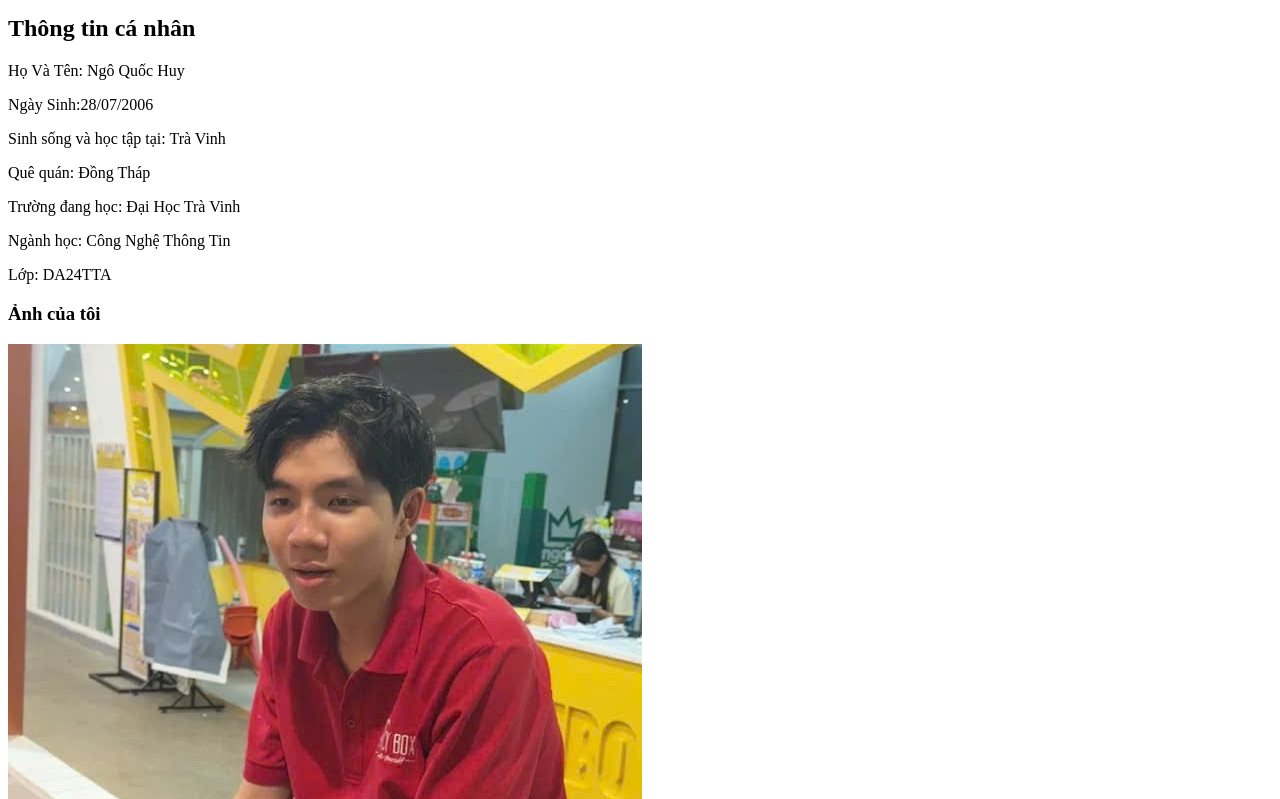
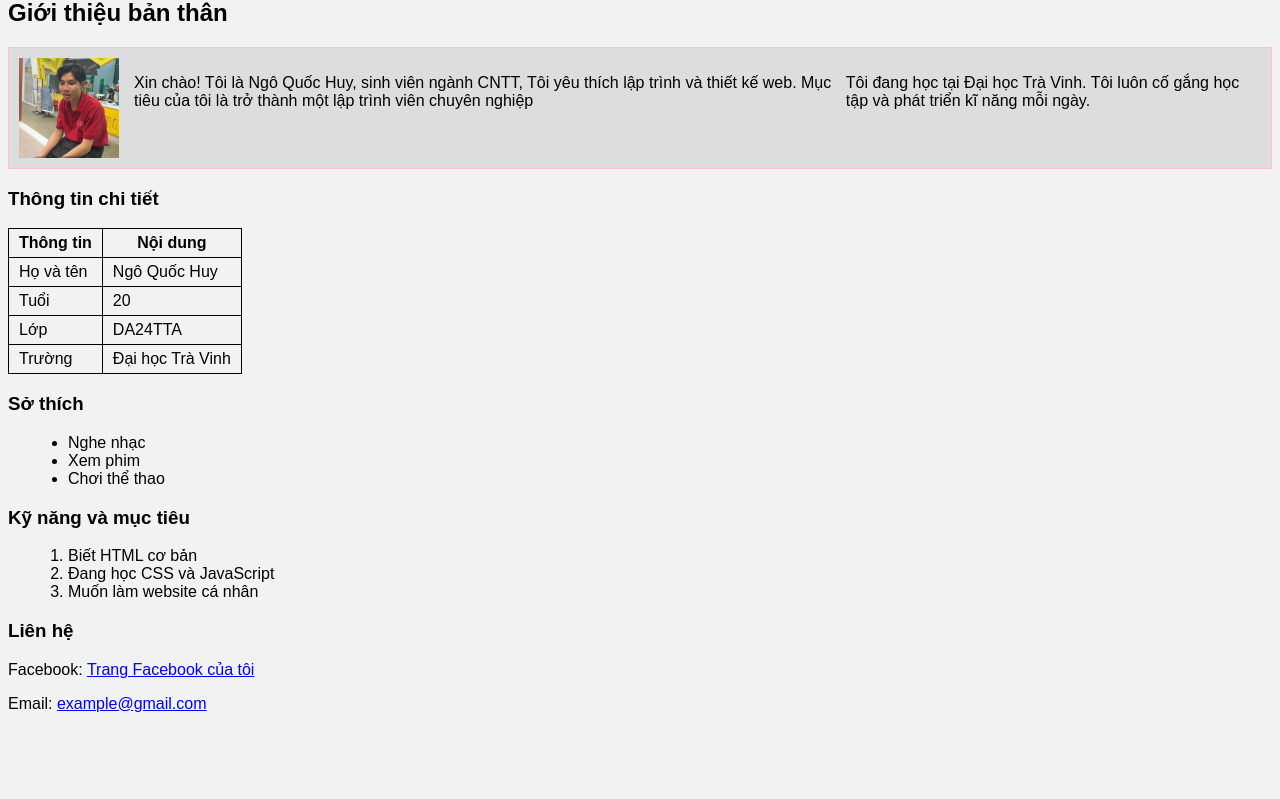
Before and after one commit to Huy06-tech/my-project-da24tta, a plain HTML site: page html/page1.html in a window 1280 px wide. Shown: the part 51-850 px from the top of the page. After the commit the page ends 800 px from the top, so only its background shows below. Drawn offline with Linux system fonts and the light colour scheme.

Commit message:
my project

```diff
--- a/css/style1.css
+++ b/css/style1.css
@@ -1,4 +1,55 @@
-.intro img"hình jetjet.jpg" {
+body {
+    font-family: Arial, sans-serif;
+    background-color: #f2f2f2;
+}
+
+.container {
+    width: 800px;
+    margin: 20px auto;
+    border: 2px solid black;
+    padding: 15px;
+    background-color: #e6e6e6;
+}
+
+h1 {
+    margin: 0;
+}
+
+h2 {
+    margin-top: 5px;
+}
+
+.intro {
+    display: flex;
+    border: 1px solid pink;
+    padding: 10px;
+    background-color: #ddd;
+}
+
+.intro img {
     width: 100px;
+    height: 100px;
     margin-right: 15px;
 }
+
+table {
+    border-collapse: collapse;
+    margin-top: 10px;
+}
+
+table, th, td {
+    border: 1px solid black;
+}
+
+th, td {
+    padding: 5px 10px;
+}
+
+ul, ol {
+    margin-left: 20px;
+}
+
+a {
+    color: blue;
+    text-decoration: underline;
+}
--- a/html/page1.html
+++ b/html/page1.html
@@ -3,21 +3,53 @@
      <head>
           <title>Thiết kế trang web với HTML</title>
           <meta charset = "utf-8">
+		  <link rel="stylesheet" href="../css/style1.css">
      </head>
      <body>
-          <h1>Trang Thông Tin Cá Nhân</h1>
-          <h2>Thông tin cá nhân</h2>
-          <p>Họ Và Tên: Ngô Quốc Huy</p>
-          <p>Ngày Sinh:28/07/2006</p>
-          <p>Sinh sống và học tập tại: Trà Vinh</p>
-          <p>Quê quán: Đồng Tháp</p>
-          <p>Trường đang học: Đại Học Trà Vinh</p>
-          <p>Ngành học: Công Nghệ Thông Tin</p>
-          <p>Lớp: DA24TTA</p>
-          <h3>Ảnh của tôi</h3>
-          <img src= " ..\assets\images\hình jetjet.jpg">
-          <div class="box">
-    <img src="anh.jpg">
+          <h1>Ngô Quốc Huy</h1>
+          <h2>Giới thiệu bản thân</h2>
+		  <div class="intro"><img src="../assets/images/hình jetjet.jpg" alt="Ảnh đại diện">
+          <p>Xin chào! Tôi là Ngô Quốc Huy, sinh viên ngành CNTT, Tôi yêu thích lập trình và thiết kế web. Mục tiêu của tôi là trở thành một lập trình viên chuyên nghiệp</p>
+		  <p>Tôi đang học tại Đại học Trà Vinh. Tôi luôn cố gắng học tập và phát triển kĩ năng mỗi ngày.</p>
 </div>
+          <h3>Thông tin chi tiết</h3>
+          <table>
+          <tr>
+          <th>Thông tin</th>
+          <th>Nội dung</th>
+          </tr>
+          <tr>
+          <td>Họ và tên</td>
+          <td>Ngô Quốc Huy</td>
+          </tr>
+          <tr>
+          <td>Tuổi</td>
+          <td>20</td>
+          </tr>
+          <tr>
+          <td>Lớp</td>
+          <td>DA24TTA</td>
+          </tr>
+          <tr>
+          <td>Trường</td>
+          <td>Đại học Trà Vinh</td>
+          </tr>
+          </table>
+	      <h3>Sở thích</h3>
+          <ul>
+          <li>Nghe nhạc</li>
+          <li>Xem phim</li>
+          <li>Chơi thể thao</li>
+          </ul>
+          <h3>Kỹ năng và mục tiêu</h3>
+          <ol>
+          <li>Biết HTML cơ bản</li>
+          <li>Đang học CSS và JavaScript</li>
+          <li>Muốn làm website cá nhân</li>
+          </ol>
+          <h3>Liên hệ</h3>
+          <p>Facebook: <a href="https://www.facebook.com/share/18VZj28bwu/">Trang Facebook của tôi</a></p>
+          <p>Email: <a href="Ngohuy06062006@gmail.com">example@gmail.com</a></p>
+
      </body>
 </html>
```
